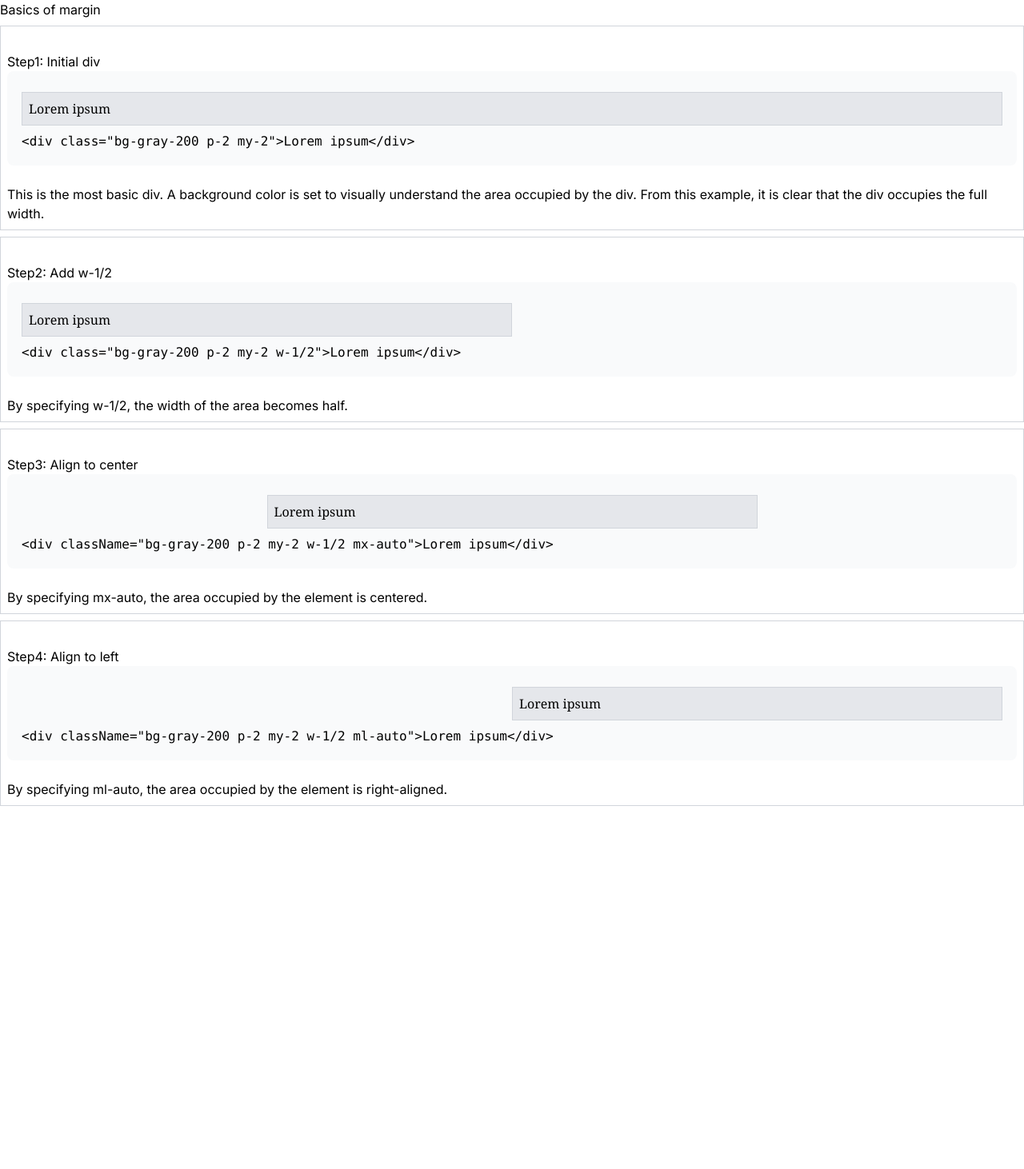
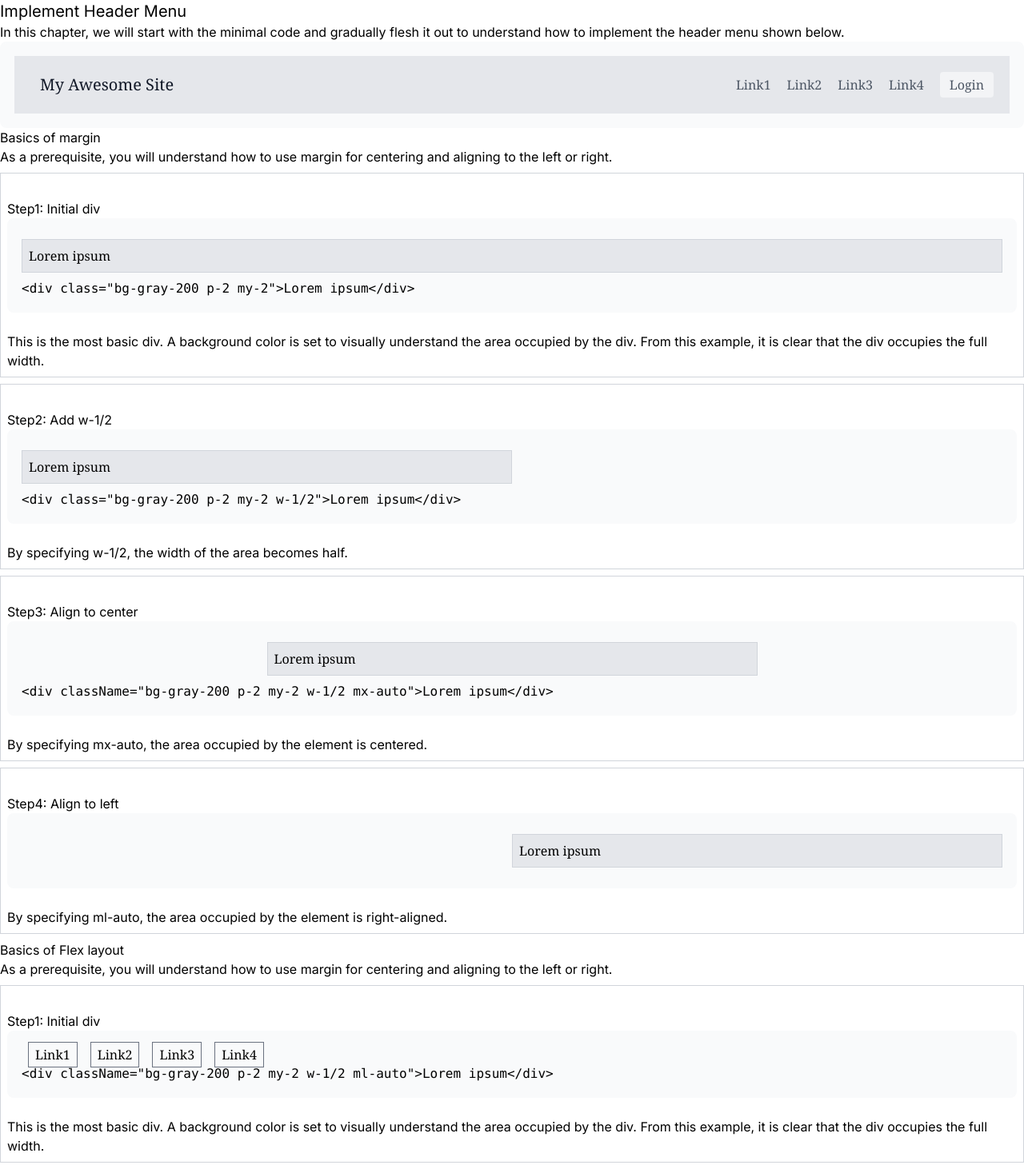
Before and after one commit to kengo-k/css-cookbook, a Next.js app: page / in a window 1280 px wide. Shown: the whole page at 80% size. Before the commit the page ends 1016 px from the top, so only its background shows below. Built offline with nearby package versions, Linux system fonts and the light colour scheme; a small style sheet from the web is missing.

Commit message:
Commit the work done so far today, for now

```diff
--- a/src/app/page.tsx
+++ b/src/app/page.tsx
@@ -5,6 +5,33 @@ import "prism-themes/themes/prism-ghcolors.css";
 import Prism from "prismjs";
 import "prismjs/components/prism-css.min.js";
 import { useEffect } from "react";
+
+const MarginExsampleGoal = createShowcaseItem({
+  Component: () => {
+    return (
+      <div className="bg-gray-200">
+        <header className="text-gray-600 body-font">
+          <div className="mx-auto flex flex-wrap p-5 flex-col md:flex-row items-center">
+            <a className="flex title-font font-medium items-center text-gray-900 mb-4 md:mb-0">
+              <span className="ml-3 text-xl">My Awesome Site</span>
+            </a>
+            <nav className="md:ml-auto flex flex-wrap items-center text-base justify-center">
+              <a className="mr-5 hover:text-gray-900">Link1</a>
+              <a className="mr-5 hover:text-gray-900">Link2</a>
+              <a className="mr-5 hover:text-gray-900">Link3</a>
+              <a className="mr-5 hover:text-gray-900">Link4</a>
+            </nav>
+            <button className="inline-flex items-center bg-gray-100 border-0 py-1 px-3 focus:outline-none hover:bg-gray-200 rounded text-base mt-4 md:mt-0">
+              Login
+            </button>
+          </div>
+        </header>
+      </div>
+    );
+  },
+  code: `<div class="bg-gray-200 p-2 my-2">Lorem ipsum</div>`,
+  lang: "html",
+});
 
 const MarginSample1 = createShowcaseItem({
   Component: () => {
@@ -42,6 +69,21 @@ const MarginSample4 = createShowcaseItem({
   lang: "html",
 });
 
+const FlexExample1 = createShowcaseItem({
+  Component: () => {
+    return (
+      <nav className="">
+        <a className="border border-gray-500 py-1 px-2 m-2">Link1</a>
+        <a className="border border-gray-500 py-1 px-2 m-2">Link2</a>
+        <a className="border border-gray-500 py-1 px-2 m-2">Link3</a>
+        <a className="border border-gray-500 py-1 px-2 m-2">Link4</a>
+      </nav>
+    );
+  },
+  code: `<div className="bg-gray-200 p-2 my-2 w-1/2 ml-auto">Lorem ipsum</div>`,
+  lang: "html",
+});
+
 export default function Home() {
   useEffect(() => {
     Prism.highlightAll();
@@ -49,10 +91,25 @@ export default function Home() {
 
   return (
     <main className="container mx-auto">
+      <h2 className="text-xl">Implement Header Menu</h2>
+      <p>
+        In this chapter, we will start with the minimal code and gradually flesh
+        it out to understand how to implement the header menu shown below.
+      </p>
+      <Showcase item={MarginExsampleGoal} showCode={false} />
+
       <h2>Basics of margin</h2>
+      <p>
+        As a prerequisite, you will understand how to use margin for centering
+        and aligning to the left or right.
+      </p>
       <section>
         <div>
-          <Showcase title={"Step1: Initial div"} item={MarginSample1} />
+          <Showcase
+            title={"Step1: Initial div"}
+            item={MarginSample1}
+            showCode={true}
+          />
           <article className="mt-6">
             This is the most basic div. A background color is set to visually
             understand the area occupied by the div. From this example, it is
@@ -61,14 +118,22 @@ export default function Home() {
         </div>
 
         <div>
-          <Showcase title={"Step2: Add w-1/2"} item={MarginSample2} />
+          <Showcase
+            title={"Step2: Add w-1/2"}
+            item={MarginSample2}
+            showCode={true}
+          />
           <article className="mt-6">
             By specifying w-1/2, the width of the area becomes half.
           </article>
         </div>
 
         <div>
-          <Showcase title={"Step3: Align to center"} item={MarginSample3} />
+          <Showcase
+            title={"Step3: Align to center"}
+            item={MarginSample3}
+            showCode={true}
+          />
           <article className="mt-6">
             By specifying mx-auto, the area occupied by the element is centered.
           </article>
@@ -82,6 +147,26 @@ export default function Home() {
           </article>
         </div>
       </section>
+
+      <h2>Basics of Flex layout</h2>
+      <p>
+        As a prerequisite, you will understand how to use margin for centering
+        and aligning to the left or right.
+      </p>
+      <section>
+        <div>
+          <Showcase
+            title={"Step1: Initial div"}
+            item={FlexExample1}
+            showCode={true}
+          />
+          <article className="mt-6">
+            This is the most basic div. A background color is set to visually
+            understand the area occupied by the div. From this example, it is
+            clear that the div occupies the full width.
+          </article>
+        </div>
+      </section>
     </main>
   );
 }
--- a/src/components/common/Showcase.tsx
+++ b/src/components/common/Showcase.tsx
@@ -12,18 +12,19 @@ export const createShowcaseItem = (item: ShowcaseItem): ShowcaseItem => {
 };
 
 export interface ShowcaseProps {
-  title: string;
+  title?: string;
   item: ShowcaseItem;
+  showCode?: boolean;
 }
 
-const Showcase: FC<ShowcaseProps> = ({ title, item }) => {
+const Showcase: FC<ShowcaseProps> = ({ title, item, showCode }) => {
   const { Component, code, lang } = item;
   return (
     <>
-      <span className="mt-6 inline-block">{title}</span>
+      {title && <span className="mt-6 inline-block">{title}</span>}
       <figure className="border-2 border-gray-50 bg-gray-50 rounded-lg p-4 font-serif">
         <Component />
-        <HighlightedSource code={code} lang={lang} />
+        {showCode && <HighlightedSource code={code} lang={lang} />}
       </figure>
     </>
   );
```
